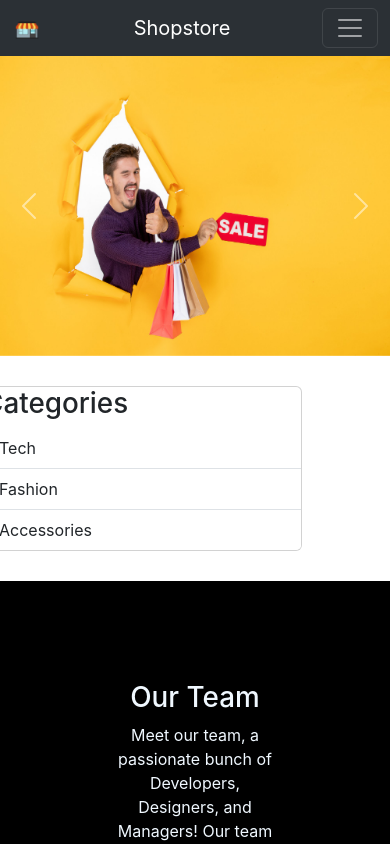
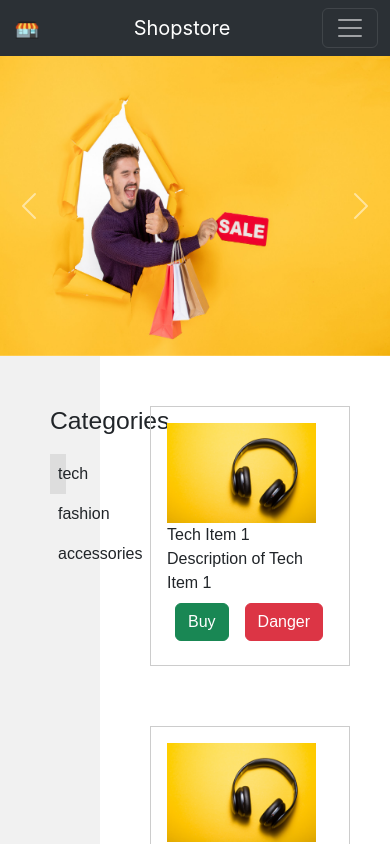
Before and after one commit to vanshgurnani/web1, a React (Create React App) app in the folder web1/frontend/: page /home in a window 390 px wide. Shown: the top 844 px of the page. Built offline with nearby package versions, Linux system fonts and the light colour scheme.

Commit message:
home page done

```diff
--- a/web1/frontend/src/component/home.js
+++ b/web1/frontend/src/component/home.js
@@ -4,6 +4,7 @@ import Navbar from './navbar';
 import Carousel from './carousel';
 import Footer from './footer';
 import Team from './teams';
+import Items from './items';
 
 function Home() {
   return (
@@ -11,74 +12,7 @@ function Home() {
     <div>
     <Navbar />
     <Carousel />
-    <div className="container">
-      <div className="row">
-        <div className="col-md-3">
-          <div className="card categories-card">
-            <ul className="list-group list-group-flush">
-              <h1>Categories</h1>
-              <li className="list-group-item" onclick="showCategory('tech')">Tech</li>
-              <li className="list-group-item" onclick="showCategory('fashion')">Fashion</li>
-              <li className="list-group-item" onclick="showCategory('accessories')">Accessories</li>
-            </ul>
-          </div>
-        </div>
-        <div className="col-md-9">
-          <div className="row">
-            <div className="col-md-6">
-              <div className="card category-card" id="techContent">
-                <div className="card-body">
-                  <h5 className="card-title">Tech Item 1</h5>
-                  <img src="images/headphone.jpg" alt="" className="w-100" />
-                  <p className="card-text">Description of Tech Item 1</p>
-                </div>
-              </div>
-            </div>
-            <div className="col-md-6">
-              <div className="card category-card" id="techContent2">
-                <div className="card-body">
-                  <h5 className="card-title">Tech Item 2</h5>
-                  <img src="images/headphone.jpg" alt="" className="w-100" />
-                  <p className="card-text">Description of Tech Item 2</p>
-                </div>
-              </div>
-            </div>
-            <div className="col-md-6">
-              <div className="card category-card" id="fashionContent">
-                <div className="card-body">
-                  <h5 className="card-title">Fashion Item 1</h5>
-                  <p className="card-text">Description of Fashion Item 1</p>
-                </div>
-              </div>
-            </div>
-            <div className="col-md-6">
-              <div className="card category-card" id="fashionContent2">
-                <div className="card-body">
-                  <h5 className="card-title">Fashion Item 2</h5>
-                  <p className="card-text">Description of Fashion Item 2</p>
-                </div>
-              </div>
-            </div>
-            <div className="col-md-6">
-              <div className="card category-card" id="accessoriesContent">
-                <div className="card-body">
-                  <h5 className="card-title">Accessories Item 1</h5>
-                  <p className="card-text">Description of Accessories Item 1</p>
-                </div>
-              </div>
-            </div>
-            <div className="col-md-6">
-              <div className="card category-card" id="accessoriesContent2">
-                <div className="card-body">
-                  <h5 className="card-title">Accessories Item 2</h5>
-                  <p className="card-text">Description of Accessories Item 2</p>
-                </div>
-              </div>
-            </div>
-          </div>
-        </div>
-      </div>
-    </div>
+    <Items />
     <Team />
     <Footer />
   </div>
--- /dev/null
+++ b/web1/frontend/src/component/items.js
@@ -0,0 +1,107 @@
+import React, { useState } from 'react';
+import styles from './items.module.css';
+
+const categoriesData = {
+  tech: [
+    {
+      title: 'Tech Item 1',
+      imageSrc: 'images/headphone.jpg',
+      description: 'Description of Tech Item 1',
+    },
+    {
+      title: 'Tech Item 2',
+      imageSrc: 'images/headphone.jpg',
+      description: 'Description of Tech Item 2',
+    },
+    {
+        title: 'Tech Item 3',
+        imageSrc: 'images/headphone.jpg',
+        description: 'Description of Tech Item 3',
+    },
+    {
+        title: 'Tech Item 4',
+        imageSrc: 'images/headphone.jpg',
+        description: 'Description of Tech Item 4',
+    },
+    {
+      title: 'Tech Item 5',
+      imageSrc: 'images/headphone.jpg',
+      description: 'Description of Tech Item 5',
+  },{
+    title: 'Tech Item 6',
+    imageSrc: 'images/headphone.jpg',
+    description: 'Description of Tech Item 6',
+}
+    // Add more tech items as needed
+  ],
+  fashion: [
+    {
+      title: 'Fashion Item 1',
+      imageSrc: 'images/shirt.jpg',
+      description: 'Description of Fashion Item 1',
+    },
+    {
+      title: 'Fashion Item 2',
+      imageSrc: 'images/shirt.jpg',
+      description: 'Description of Fashion Item 2',
+    },
+    // Add more fashion items as needed
+  ],
+  accessories: [
+    {
+      title: 'Accessory 1',
+      imageSrc: 'images/accessories.jpg',
+      description: 'Description of Accessory 1',
+    },
+    {
+      title: 'Accessory 2',
+      imageSrc: 'images/accessories.jpg',
+      description: 'Description of Accessory 2',
+    },
+    // Add more accessory items as needed
+  ],
+  // Add more categories as needed
+};
+
+const Items = () => {
+  const [selectedCategory, setSelectedCategory] = useState('tech');
+
+  const handleCategoryClick = (category) => {
+    setSelectedCategory(category);
+  };
+
+  const currentCategoryData = categoriesData[selectedCategory];
+
+  return (
+    <div className={styles.App}>
+      <div className={styles.sidebar}>
+        <h2>Categories</h2>
+        <ul>
+          {Object.keys(categoriesData).map((category) => (
+            <li
+              key={category}
+              className={selectedCategory === category ? styles.active : ''}
+              onClick={() => handleCategoryClick(category)}
+            >
+              {category}
+            </li>
+          ))}
+        </ul>
+      </div>
+
+      <div className={styles['main-content']}>
+        {currentCategoryData.map((item, index) => (
+          <div key={index} className={styles.card}>
+            <img src={item.imageSrc} alt={item.title} className={styles.productImage} />
+            <div className={styles.productName}>{item.title}</div>
+            <div className={styles.productDescription}>{item.description}</div>
+            <button type="button" class="btn btn-success m-2">Buy</button>
+            <button type="button" class="btn btn-danger m-2">Danger</button>
+          </div>
+        ))}
+      </div>
+    </div>
+  );
+};
+
+export default Items;
--- /dev/null
+++ b/web1/frontend/src/component/items.module.css
@@ -0,0 +1,41 @@
+.App {
+    font-family: Arial, sans-serif;
+    display: flex;
+  }
+
+  .sidebar {
+    width: 20%;
+    background-color: #f1f1f1;
+    padding: 50px;
+  }
+
+  .sidebar ul {
+    list-style: none;
+    padding: 0;
+  }
+
+  .sidebar li {
+    cursor: pointer;
+    padding: 8px;
+  }
+
+  .sidebar li.active {
+    background-color: #ddd;
+  }
+
+  .main-content {
+    width: 80%;
+    padding: 20px;
+    display: flex;
+    flex-wrap: wrap;
+  }
+
+  .card {
+    border: 1px solid #ccc;
+    padding: 16px;
+    margin: 30px;
+    width: 200px;
+  }
+.productImage{
+  width: 90%;
+}
```
Also changed, not shown: 2 other files (tests, documents, lock files or other folders).
